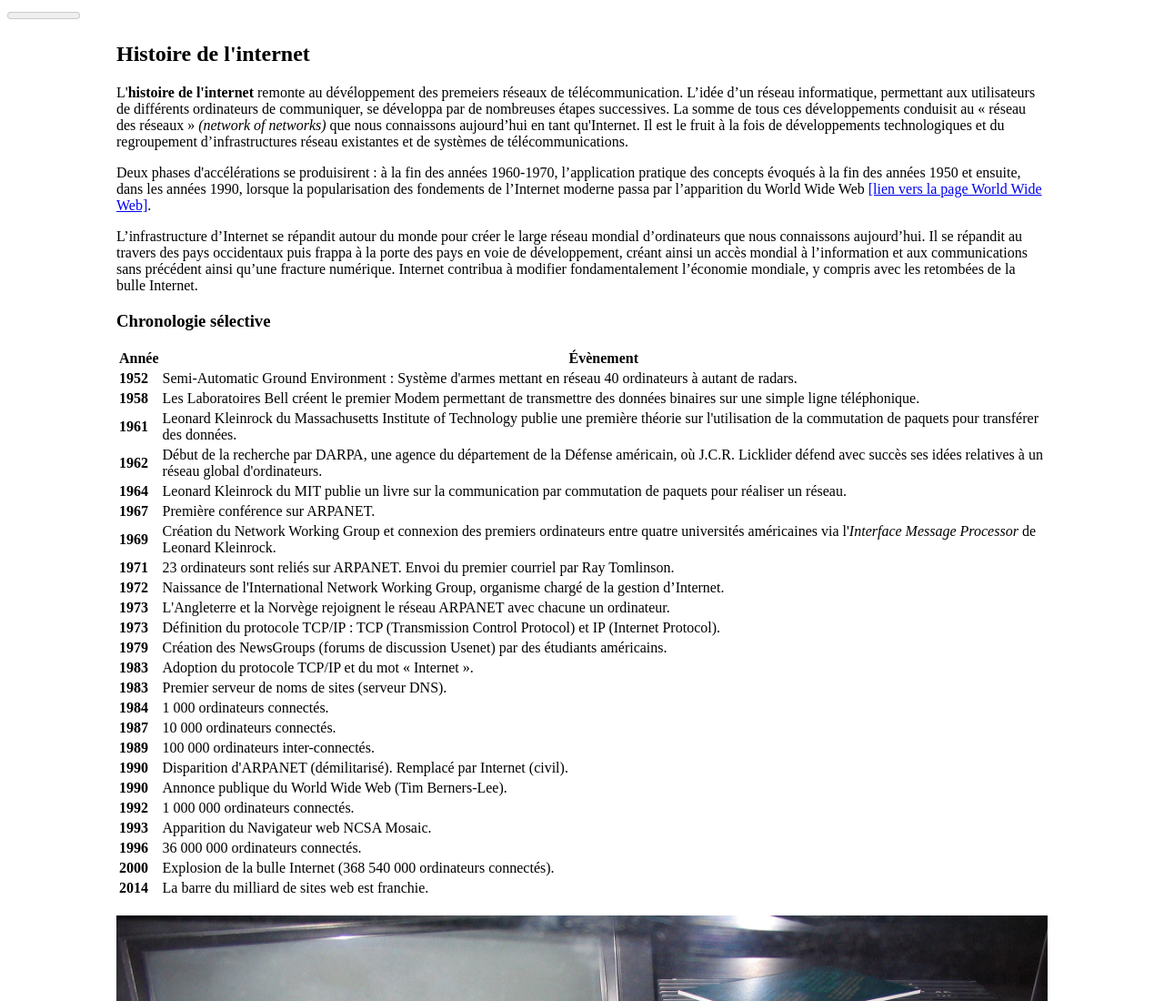
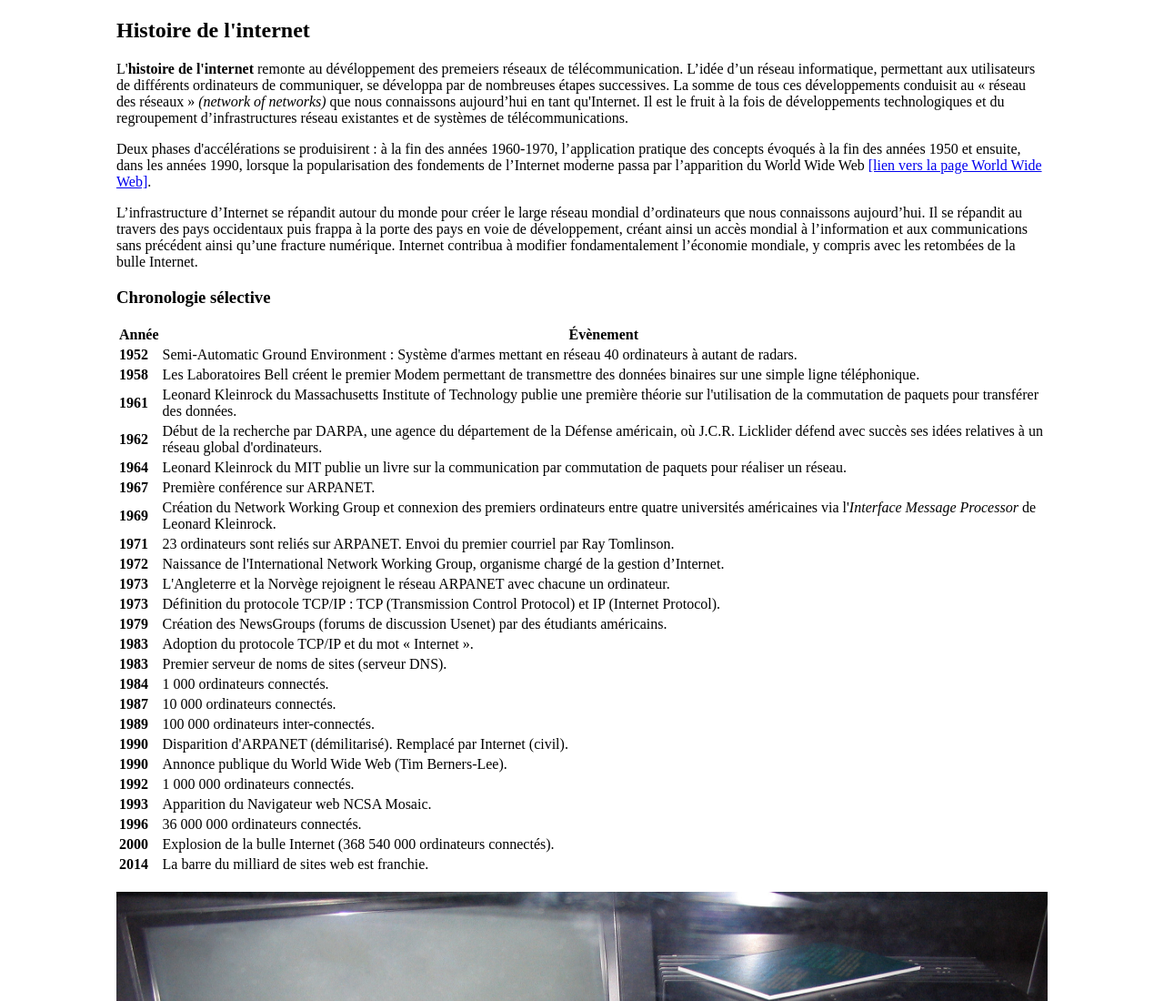
Before and after one commit to BenNdase/Projet-niveau-1, a plain HTML site: page histoire.html in a window 1280 px wide. Shown: the top 1100 px of the page at 91% size. Drawn offline with Linux system fonts and the light colour scheme.

Commit message:
Fin du travail module1

```diff
--- a/histoire.html
+++ b/histoire.html
@@ -10,7 +10,6 @@
 
 <body>
     <!-- La première page -->
-    <meter></meter>
     <blockquote>
         <blockquote>
             <blockquote>
```
